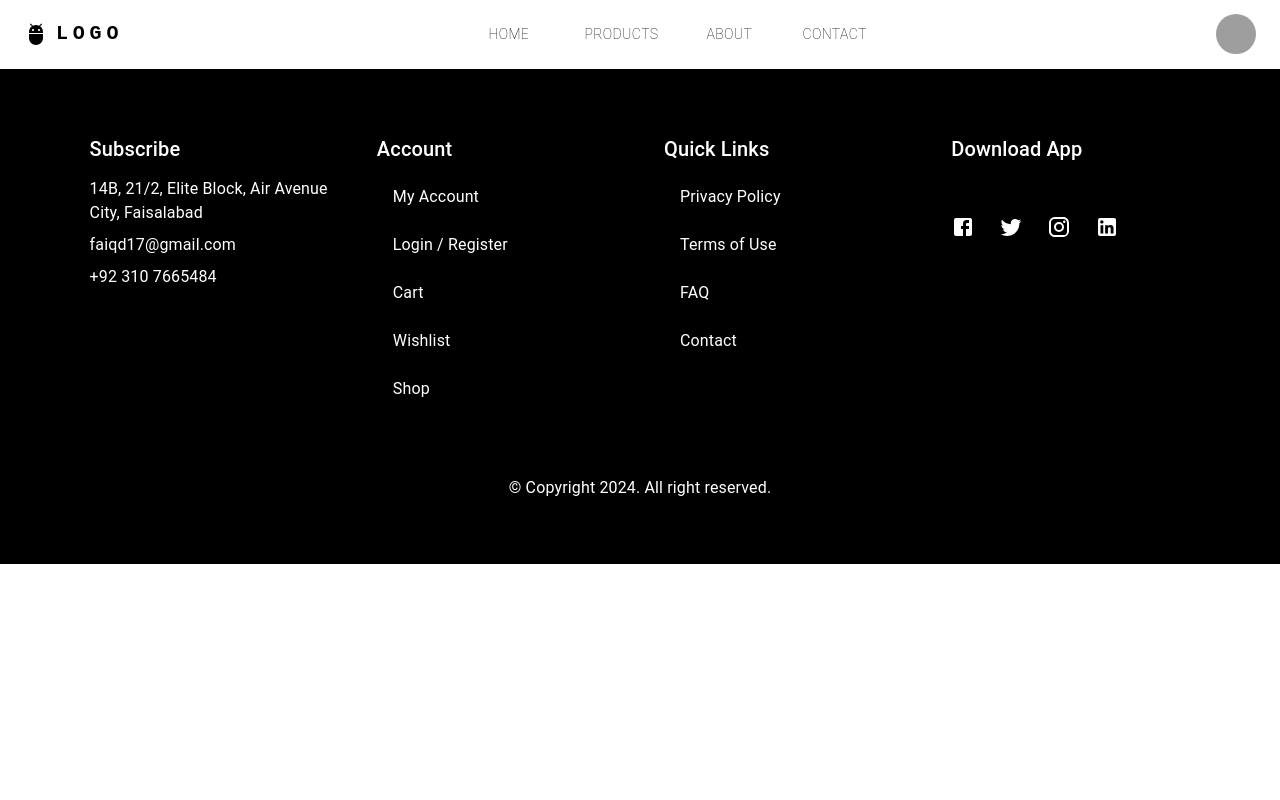
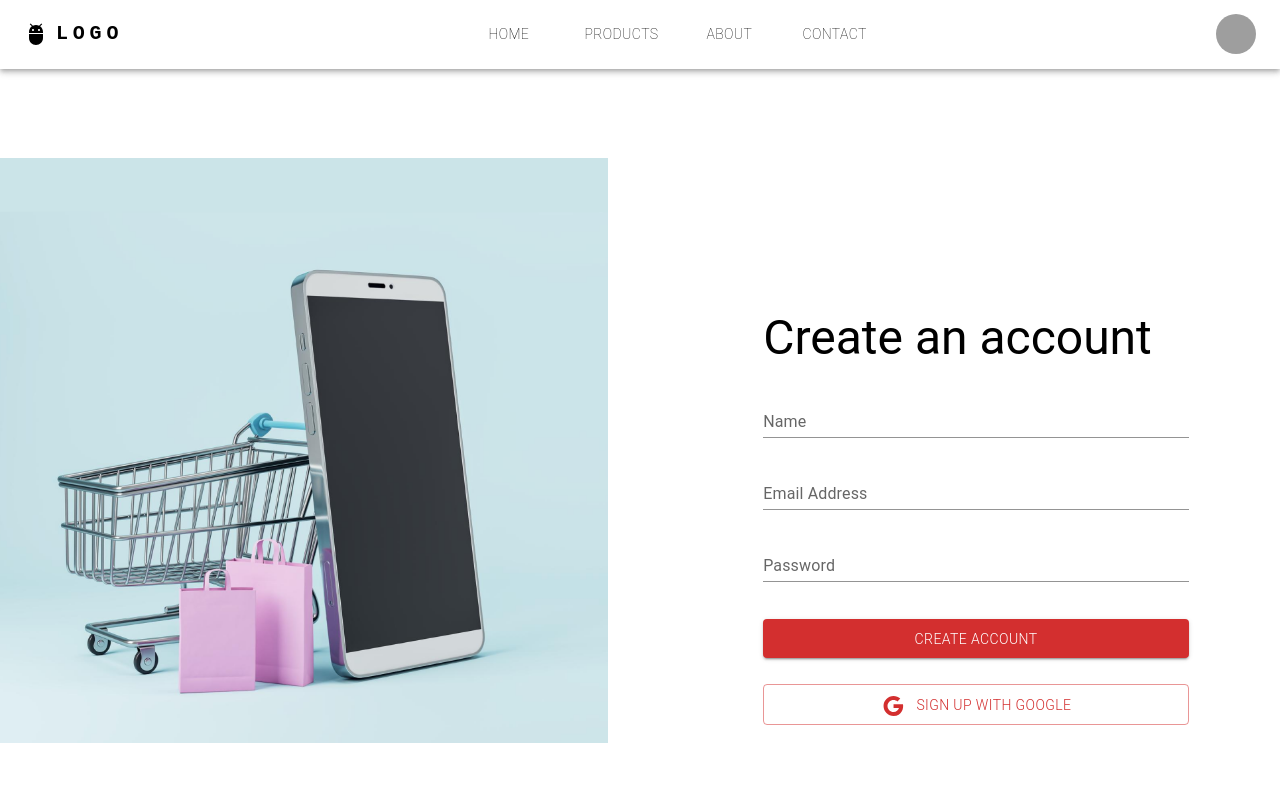
Before and after one commit to Faiq-Dogar/ecommerce-website, a React (Create React App) app: page /signUp in a window 1280 px wide. Shown: the top 800 px of the page. Built offline with nearby package versions, Linux system fonts and the light colour scheme; data requests are answered from the project's data file; grey boxes are pictures that could not be loaded.

Commit message:
SignUp 11/June/24

```diff
--- a/src/App.js
+++ b/src/App.js
@@ -10,6 +10,7 @@ import About from './pages/About';
 import Contact from './pages/Contact';
 import ProductDiscription from './pages/ProductDiscription';
 import Signin from './pages/Signin';
+import SignUp from './pages/SignUp';
 
 function App() {
 
@@ -58,6 +59,7 @@ function App() {
         <Route path='/contacts' element={<Contact />} />
         <Route path="/product/:productId" element={<ProductDiscription />} />
         <Route path="/signIn" element={<Signin/>} />
+        <Route path="/signUp" element={<SignUp/>} />
       </Routes>
       <Footer />
     </>
--- a/src/componenets/Appbar.js
+++ b/src/componenets/Appbar.js
@@ -43,7 +43,7 @@ const settings = [
     },
     {
         name: "Sign Up",
-        url: "/about"
+        url: "/signUp"
     },
     {
         name: "Logout",
--- /dev/null
+++ b/src/pages/SignUp.js
@@ -0,0 +1,57 @@
+import { Box, Button, Grid, Stack, TextField, Typography } from '@mui/material'
+import signInImage from '../Images/Screenshot 2024-07-11 063446.png'
+import GoogleIcon from '@mui/icons-material/Google';
+import { useNavigate } from 'react-router-dom';
+import React from 'react'
+
+const SignUp = () => {
+    const navigate = useNavigate();
+    const validateUser = () => {
+        navigate(`/`);
+    }
+        return (
+            <Grid container spacing={8} sx={{ my: "2%" }}>
+                <Grid item xs={6} md={6}>
+                    <img src={signInImage} alt='SignIn Image' style={{ width: "100%" }} />
+                </Grid>
+                <Grid item xs={6} md={6}>
+                    <form className='login-form'>
+                        <Stack direction="column" spacing={3}>
+                            <Typography variant='h3'>
+                                Create an account
+                            </Typography>
+                            <TextField
+                                id="standard-search"
+                                label="Name"
+                                type="search"
+                                variant="standard"
+                            />
+                            <TextField
+                                id="standard-search"
+                                label="Email Address"
+                                type="search"
+                                variant="standard"
+                            />
+                            <TextField
+                                id="standard-search"
+                                label="Password"
+                                type="search"
+                                variant="standard"
+                            />
+                            <Box>
+                                <Button variant='contained' color='error' sx={{ my: "3%", width: "100%", pt: "2%", pb: "1.5%", fontWeight: "light" }}
+                                    onClick={validateUser}>
+                                    Create Account
+                                </Button>
+                                <Button variant='outlined' color='error' sx={{ my: "3%", width: "100%", pt: "2%", pb: "1.5%", fontWeight: "light" }}>
+                                    <GoogleIcon style={{marginRight: "3%"}} />Sign up with Google
+                                </Button>
+                            </Box>
+                        </Stack>
+                    </form>
+                </Grid>
+            </Grid>
+        )
+    }
+
+    export default SignUp
```
